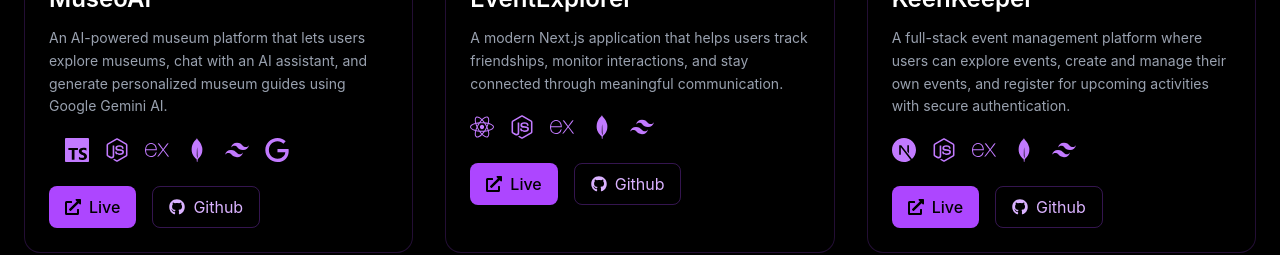
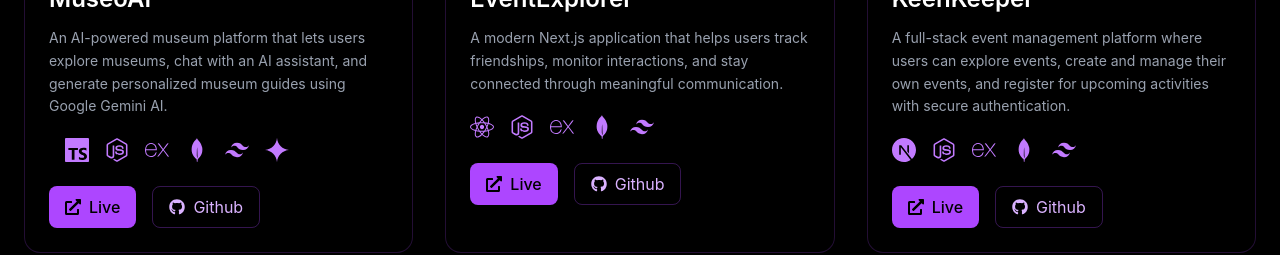
Before and after one commit to jumana-rahman/Jumana-Portfolio, a React (Vite) app: page / in a window 1280 px wide. Shown: the part 4460-4715 px from the top of the page. Built offline with nearby package versions, Linux system fonts and the light colour scheme.

Commit message:
use Gemini icon for Google Gemini AI tech

```diff
--- a/src/components/home/ProjectDetail.jsx
+++ b/src/components/home/ProjectDetail.jsx
@@ -17,8 +17,9 @@ import {
   SiFigma,
   SiJavascript,
   SiTypescript,
-  SiGoogle,
 } from "react-icons/si";
+
+import { RiGeminiFill } from "react-icons/ri";
 
 import projects from "../../data/projects";
 
@@ -33,7 +34,7 @@ const techIconMap = {
   "Express.js": <SiExpress />,
   "MongoDB": <SiMongodb />,
   "Figma": <SiFigma />,
-  "Google Gemini AI": <SiGoogle />,
+  "Google Gemini AI": <RiGeminiFill />,
 };
 
 export default function ProjectDetail() {
--- a/src/components/home/Projects.jsx
+++ b/src/components/home/Projects.jsx
@@ -18,8 +18,9 @@ import {
   SiFigma,
   SiJavascript,
   SiTypescript,
-  SiGoogle,
 } from "react-icons/si";
+
+import { RiGeminiFill } from "react-icons/ri";
 
 import projects from "../../data/projects";
 
@@ -34,7 +35,7 @@ const techIconMap = {
   "Express.js": <SiExpress />,
   "MongoDB": <SiMongodb />,
   "Figma": <SiFigma />,
-  "Google Gemini AI": <SiGoogle />,
+  "Google Gemini AI": <RiGeminiFill />,
 };
 
 export default function Projects({ theme }) {
```
